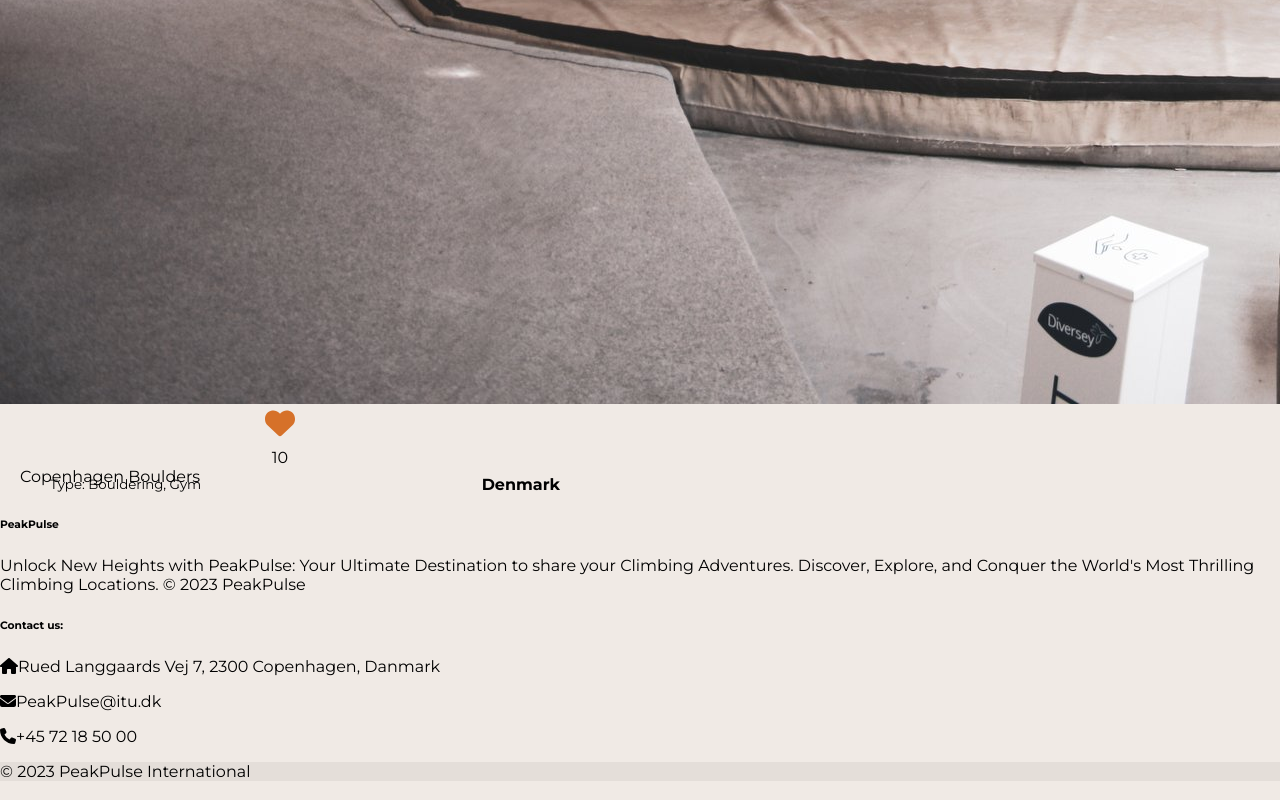
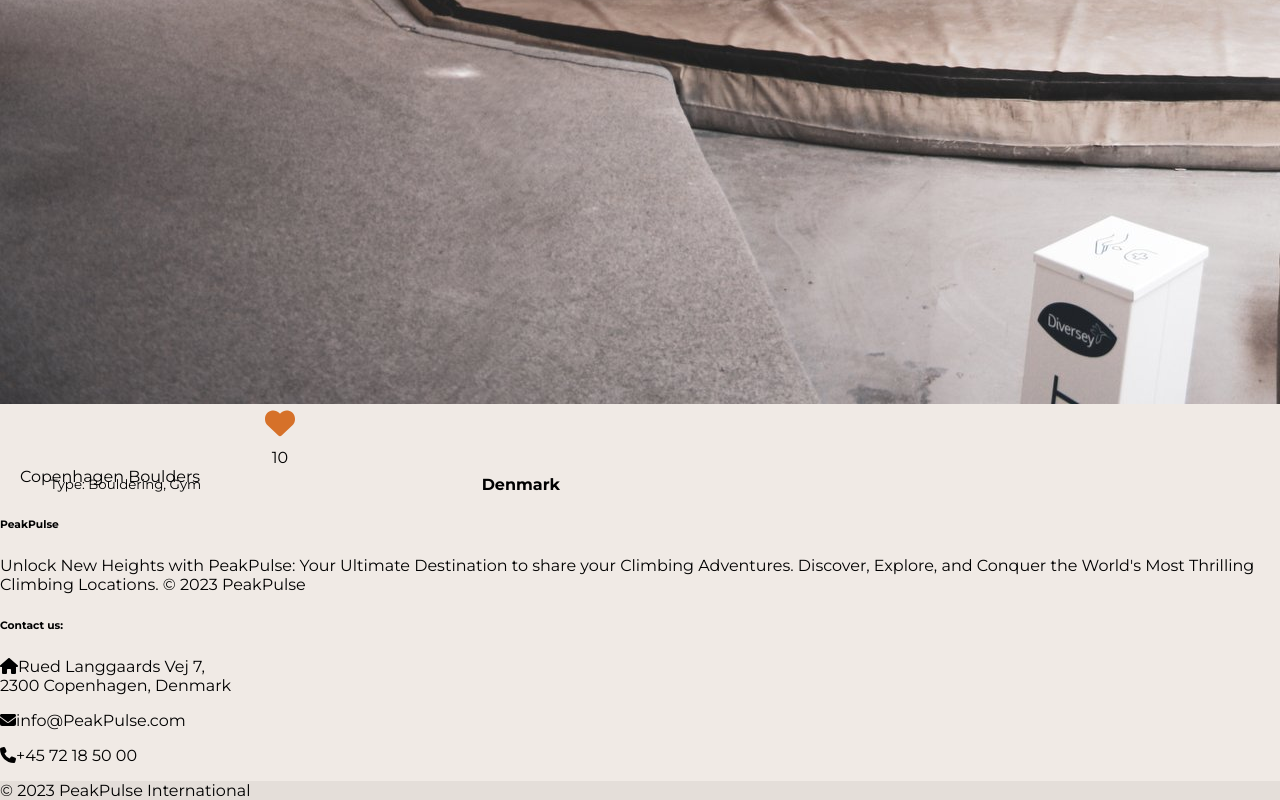
Before and after one commit to Chris-cvR/TID-React-Climbing-Platform, a React (Create React App) app: page / in a window 1280 px wide. Shown: the part 1923-2723 px from the top of the page. Built offline with nearby package versions, Linux system fonts and the light colour scheme.

Commit message:
new footer division (2/3 and 1/3)

```diff
--- a/src/components/common/Footer.js
+++ b/src/components/common/Footer.js
@@ -9,7 +9,7 @@ function Footer() {
       <section className="Footer">
         <div className="container text-center text-md-start mt-5">
           <div className="row mt-3">
-            <div className="col-md-6 col-lg-6 col-xl-6 mb-4">
+            <div className="col-md-8 col-lg-8 col-xl-8 mx-auto mb-4">
               <h6 className="text-uppercase fw-bold mb-4 text">
                 <FontAwesomeIcon className="me-3 text" />PeakPulse
               </h6>
@@ -18,13 +18,13 @@ function Footer() {
               </p>
             </div>
 
-            <div className="col-md-6 col-lg-6 col-xl-6 mb-md-0">
+            <div className="col-md-4 col-lg-4 col-xl-4 mx-auto mb-md-0 text">
               <h6 className="text-uppercase fw-bold">Contact us:</h6>
               <p>
-                <FontAwesomeIcon icon={faHome} className="me-3" />Rued Langgaards Vej 7, 2300 Copenhagen, Danmark
+                <FontAwesomeIcon icon={faHome} className="me-3" />Rued Langgaards Vej 7,<br /> 2300 Copenhagen, Denmark
               </p>
               <p>
-                <FontAwesomeIcon icon={faEnvelope} className="me-3" />PeakPulse@itu.dk
+                <FontAwesomeIcon icon={faEnvelope} className="me-3" />info@PeakPulse.com
               </p>
               <p>
                 <FontAwesomeIcon icon={faPhone} className="me-3" />+45 72 18 50 00
```
